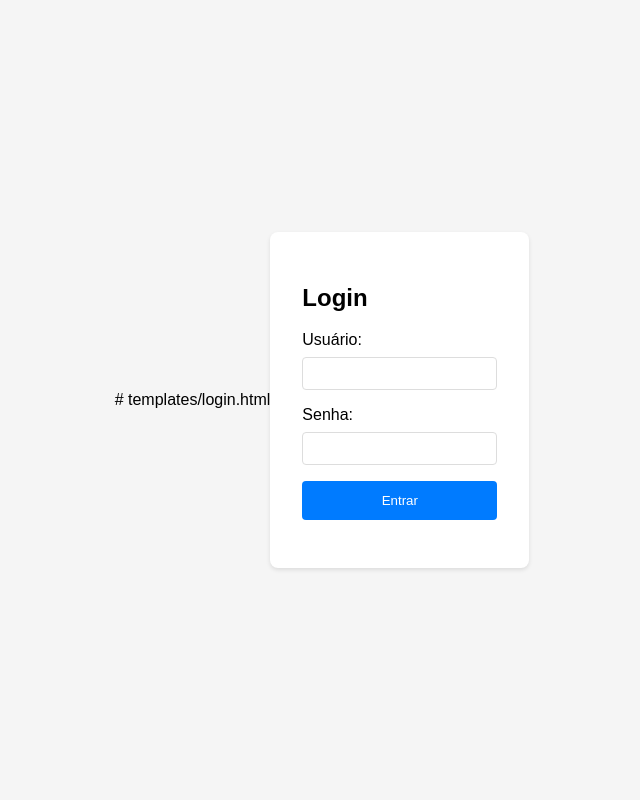
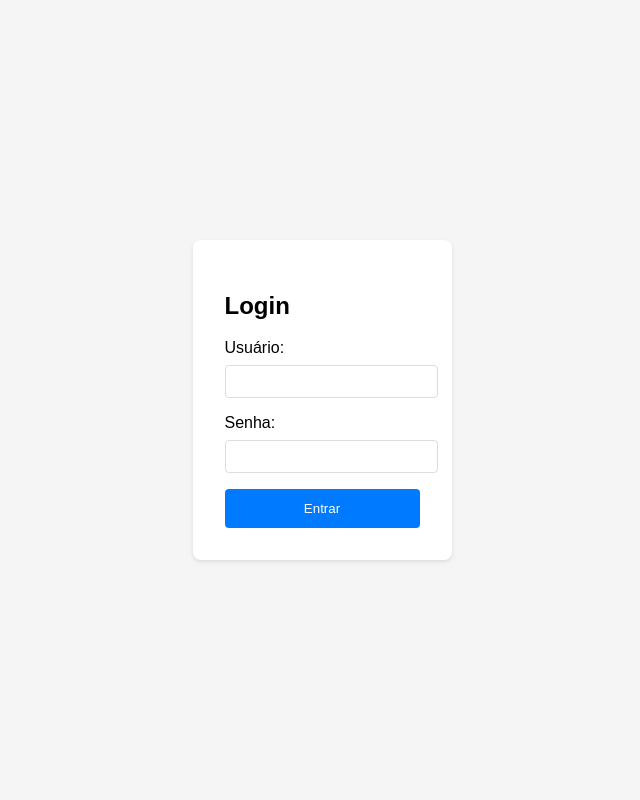
Before and after one commit to Guiips/rsvp-project, a FastAPI app: page /login in a window 1280 px wide. Shown: the whole page, without its empty margins (318-958 px from the left). Run offline with FastAPI, Linux system fonts and the light colour scheme; parts of the project's set-up code (start-up, migrations or seed data) failed here and were passed over.

```diff
--- a/templates/login.html
+++ b/templates/login.html
@@ -1,4 +1,3 @@
-# templates/login.html
 <!DOCTYPE html>
 <html>
 <head>
```
